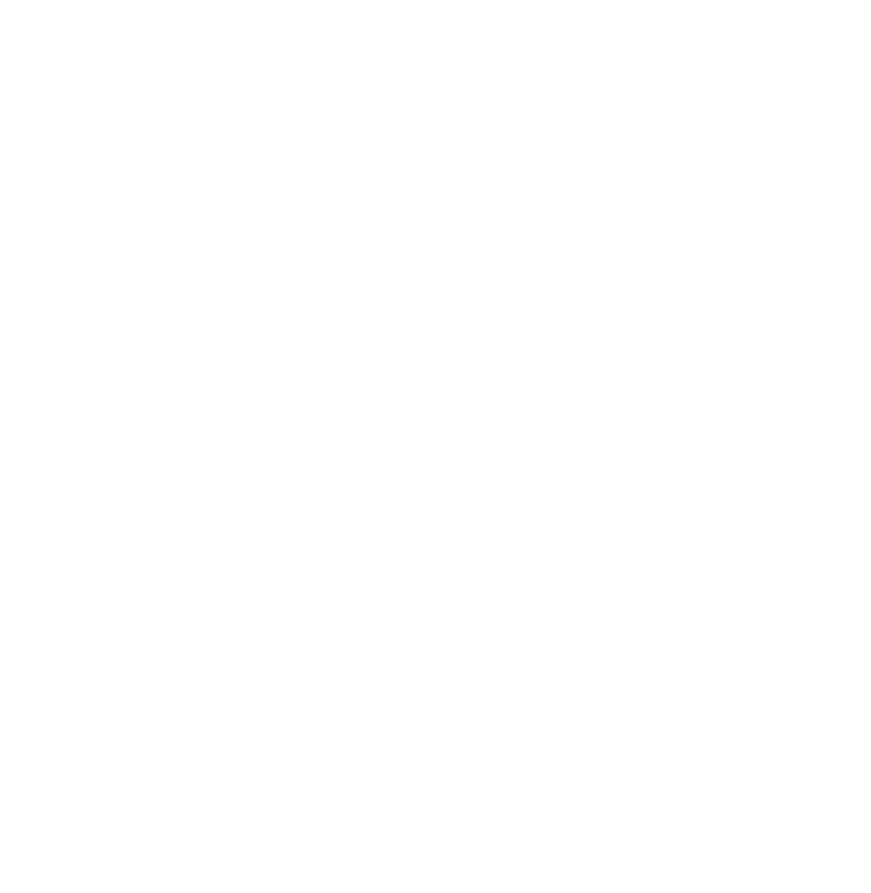
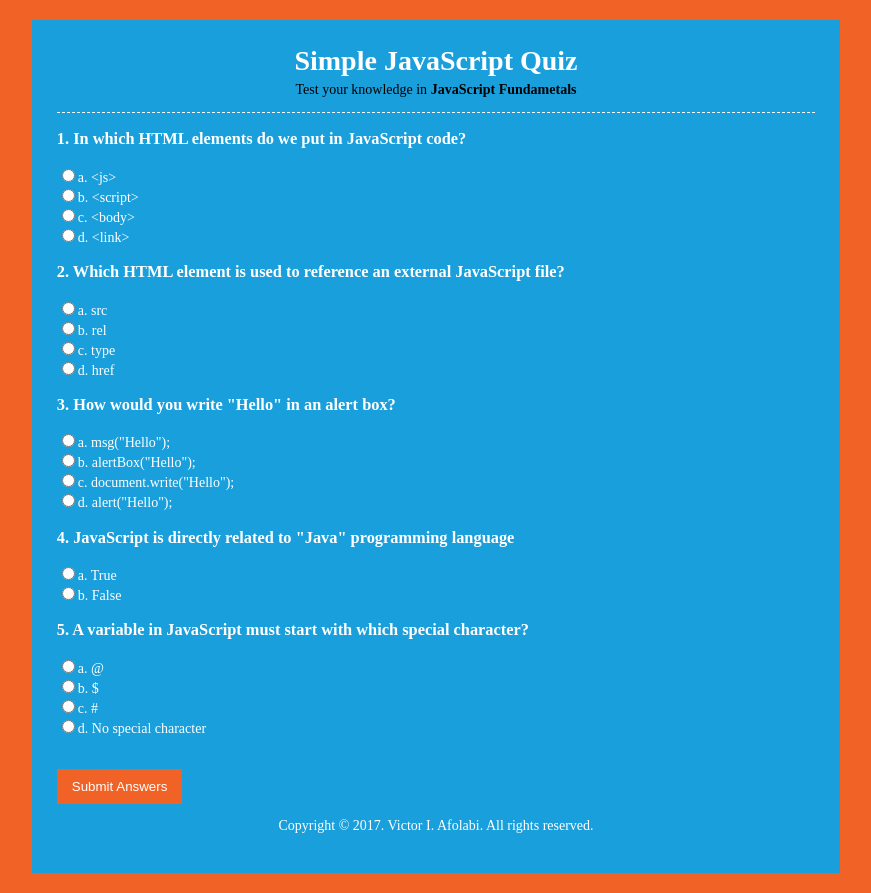
Before and after one commit to victor-iyi/JavaScript-Quiz, a plain HTML site: page index.html in a window 1280 px wide. Shown: the whole page, without its empty margins (204-1075 px from the left). Before the commit the page ends 800 px from the top, so only its background shows below. Drawn offline with Linux system fonts and the light colour scheme.

Commit message:
Markup and CSS Completed!

```diff
--- a/css/style.css
+++ b/css/style.css
@@ -0,0 +1,57 @@
+body {
+  background: #f06226;
+  color: #fff;
+  font-family: Helvetica Arial sans-serif;
+  font-size: 14px;
+}
+
+.container {
+   width: 60%;
+   background: #199fdb;
+   margin: 20px auto;
+   overflow: auto;
+   padding: 25px;
+}
+
+header {
+  text-align: center;
+  border-bottom: 1px dashed #fff;
+}
+
+header h1 {
+  margin: 0;
+  padding: 0;
+}
+
+header p {
+  padding: 0;
+  margin-top: 5px;
+  color: #000;
+}
+
+section {
+  min-height: 400px;
+}
+
+footer {
+  text-align: center;
+}
+
+input[type=submit] {
+  background: #f06226;
+  border: 0;
+  color: #fff;
+  padding: 10px 15px;
+  cursor: pointer;
+}
+
+#results h3 {
+  background: #f06226;
+  padding: 10px;
+  margin: 10px 0;
+}
+
+#results span {
+  color: #000;
+  font-weight: bold;
+}
--- a/index.html
+++ b/index.html
@@ -1,14 +1,53 @@
 <!DOCTYPE html>
-<html>
+<html lang="en">
 <head>
   <meta charset="utf-8">
   <title>JavaScript Quiz</title>
-  <link rel="stylesheet" href="/css/style.css">
-  <script src="/js/script.js"></script>
+  <link rel="stylesheet" href="./css/style.css">
+  <script src="./js/script.js"></script>
 </head>
 <body>
   <div class="container">
+    <header>
+      <h1>Simple JavaScript Quiz</h1>
+      <p>Test your knowledge in <strong>JavaScript Fundametals</strong></p>
+    </header>
+    <section>
+      <div id="results"></div>
+      <form onsubmit="return submitAnswers()" name="quiz-form">
+        <h3>1. In which HTML elements do we put in JavaScript code?</h3>
+        <input type="radio" name="q1" value="a" id="q1a">a. &lt;js&gt;<br>
+        <input type="radio" name="q1" value="b" id="q1b">b. &lt;script&gt;<br>
+        <input type="radio" name="q1" value="c" id="q1c">c. &lt;body&gt;<br>
+        <input type="radio" name="q1" value="d" id="q1d">d. &lt;link&gt;<br>
 
+        <h3>2. Which HTML element is used to reference an external JavaScript file?</h3>
+        <input type="radio" name="q2" value="a" id="q2a">a. src<br>
+        <input type="radio" name="q2" value="b" id="q2b">b. rel<br>
+        <input type="radio" name="q2" value="c" id="q2c">c. type<br>
+        <input type="radio" name="q2" value="d" id="q2d">d. href<br>
+
+        <h3>3. How would you write "Hello" in an alert box?</h3>
+        <input type="radio" name="q3" value="a" id="q3a">a. msg("Hello");<br>
+        <input type="radio" name="q3" value="b" id="q3b">b. alertBox("Hello");<br>
+        <input type="radio" name="q3" value="c" id="q3c">c. document.write("Hello");<br>
+        <input type="radio" name="q3" value="d" id="q3d">d. alert("Hello");<br>
+
+        <h3>4. JavaScript is directly related to "Java" programming language</h3>
+        <input type="radio" name="q4" value="a" id="q4a">a. True<br>
+        <input type="radio" name="q4" value="b" id="q4b">b. False<br>
+
+        <h3>5. A variable in JavaScript must start with which special character?</h3>
+        <input type="radio" name="q5" value="a" id="q5a">a. @<br>
+        <input type="radio" name="q5" value="b" id="q5b">b. $<br>
+        <input type="radio" name="q5" value="c" id="q5c">c. #<br>
+        <input type="radio" name="q5" value="d" id="q5d">d. No special character<br><br><br>
+        <input type="submit" value="Submit Answers">
+      </form>
+    </section>
+    <footer>
+      <p>Copyright &copy; 2017. Victor I. Afolabi. All rights reserved.</p>
+    </footer>
   </div>
 </body>
 </html>
```
